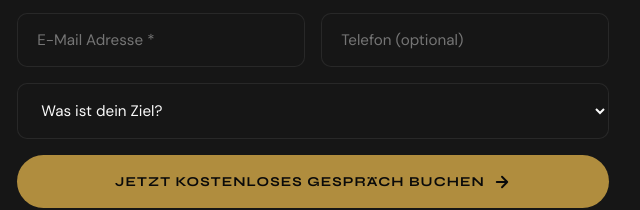
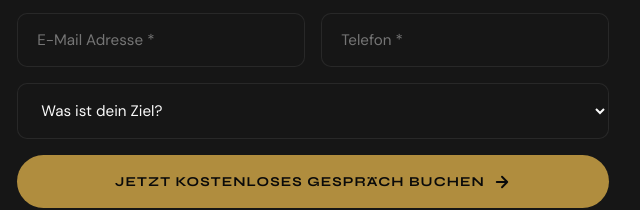
Before and after one commit to servankoyuncu/marken-ding-website, a website: page lp.html in a window 1280 px wide. Shown: the part 5492-5702 px from the top of the page, 327-967 px from the left. Drawn offline with Linux system fonts and the light colour scheme.

Commit message:
smol fix

```diff
--- a/lp.html
+++ b/lp.html
@@ -677,7 +677,7 @@
         </div>
         <div class="form-row-2">
           <input type="email" name="email" placeholder="E-Mail Adresse *" required>
-          <input type="tel" name="telefon" placeholder="Telefon (optional)">
+          <input type="tel" name="telefon" placeholder="Telefon *" required>
         </div>
         <select name="ziel">
           <option value="">Was ist dein Ziel?</option>
```
